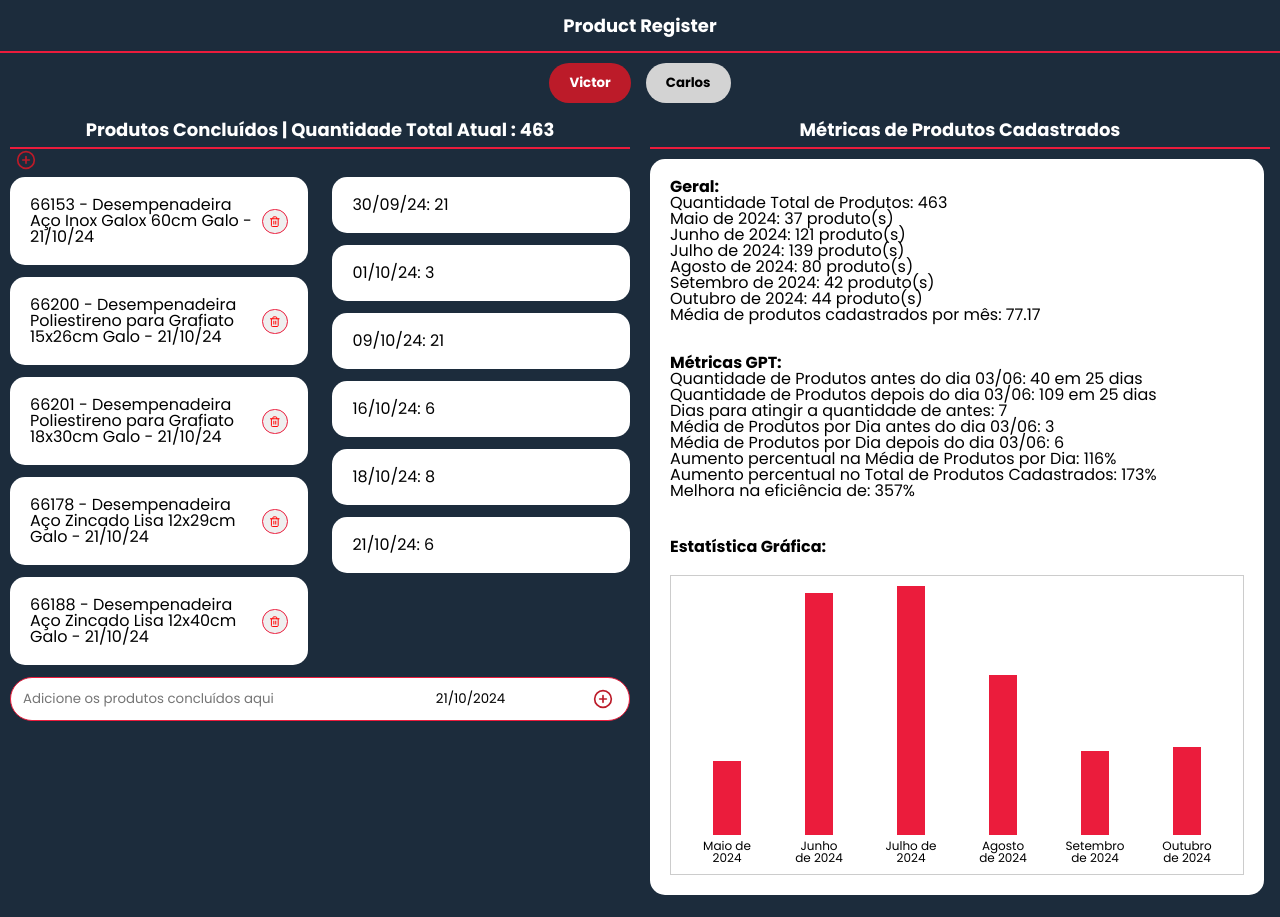
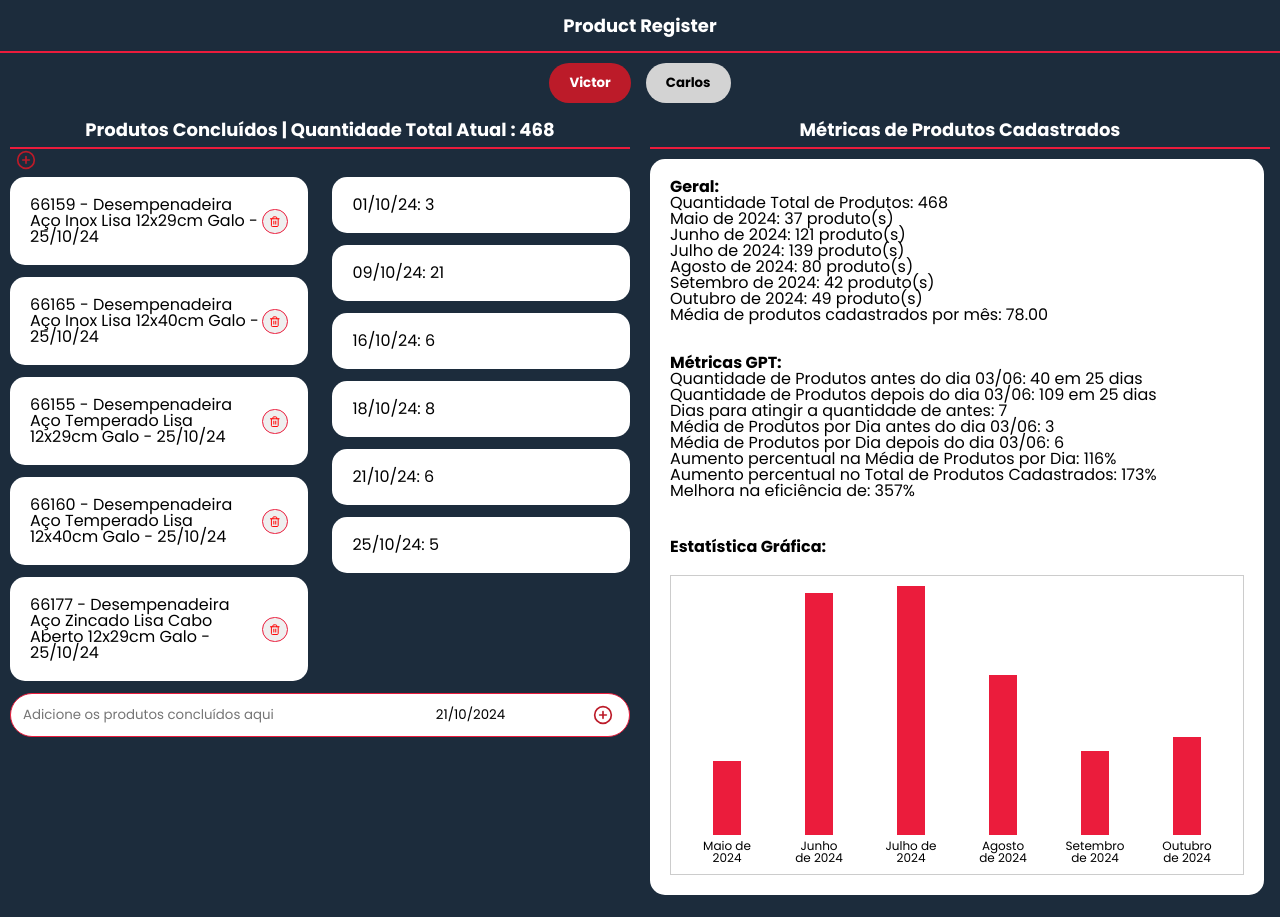
Before and after one commit to victoramattosc/productRegister, a React (Create React App) app: page / in a window 1280 px wide. Built offline with nearby package versions, Linux system fonts and the light colour scheme; a web font is replaced by a local one.

Commit message:
update 25/10

```diff
--- a/src/pages/Data/dataCarlos.js
+++ b/src/pages/Data/dataCarlos.js
@@ -2,5 +2,7 @@ export const dataCadastrador2 = [
     { produto: '39931 - Alicate Anéis Externo Curvo 7" Gedore Red', data: '2024-10-22' },
     { produto: '39930 - Alicate Anéis Externo Reto 7" Gedore Red', data: '2024-10-23' },
     { produto: '39933 - Alicate Anéis Interno Reto 7" Gedore Red', data: '2024-10-23' },
-    { produto: '30919 - Alicate para Anéis Interno Reto 7" Gedore', data: '2024-10-24' },
+    { produto: '30919 - Alicate Anéis Interno Reto 7" Gedore', data: '2024-10-24' },
+    { produto: '30894 - Alicate Anéis Externo Reto 7" Gedore', data: '2024-10-25' },
+    { produto: '30908 - Alicate Anéis Interno Curvo 7" Gedore', data: '2024-10-25' },
 ];
--- a/src/pages/Data/dataVictor.js
+++ b/src/pages/Data/dataVictor.js
@@ -462,4 +462,9 @@ export const dataCadastrador1 = [
     { produto: '66201 - Desempenadeira Poliestireno para Grafiato 18x30cm Galo', data: '2024-10-21' },
     { produto: '66178 - Desempenadeira Aço Zincado Lisa 12x29cm Galo', data: '2024-10-21' },
     { produto: '66188 - Desempenadeira Aço Zincado Lisa 12x40cm Galo', data: '2024-10-21' },
+    { produto: '66159 - Desempenadeira Aço Inox Lisa 12x29cm Galo', data: '2024-10-25' },
+    { produto: '66165 - Desempenadeira Aço Inox Lisa 12x40cm Galo', data: '2024-10-25' },
+    { produto: '66155 - Desempenadeira Aço Temperado Lisa 12x29cm Galo', data: '2024-10-25' },
+    { produto: '66160 - Desempenadeira Aço Temperado Lisa 12x40cm Galo', data: '2024-10-25' },
+    { produto: '66177 - Desempenadeira Aço Zincado Lisa Cabo Aberto 12x29cm Galo', data: '2024-10-25' },
 ];
```
